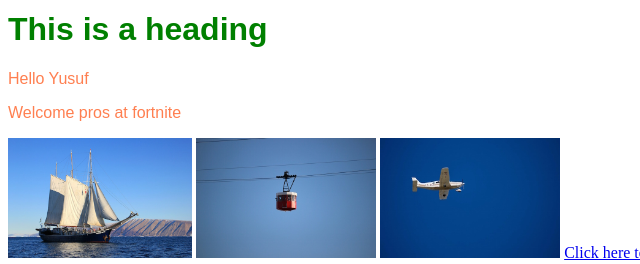
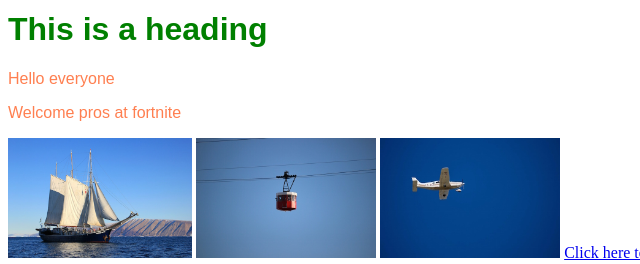
Before and after one commit to YusufIsmail-ux/CityFinder, a plain HTML site: page Yusuf -Web/index.html in a window 1280 px wide. Shown: the part 237-501 px from the top of the page, 0-640 px from the left. Drawn offline with Linux system fonts and the light colour scheme.

Commit message:
Revert "Update index.html"
This reverts commit 276abce69cbbd7b976b3cb04291b202c5bad38e7.

```diff
--- a/Yusuf -Web/index.html
+++ b/Yusuf -Web/index.html
@@ -10,7 +10,7 @@
         <h4>This is a heading</h4>
         <h5>This is a heading</h5>
         <h1>This is a heading</h1>
-        <p>Hello Yusuf</p>
+        <p>Hello everyone</p>
         <p>Welcome pros at fortnite</p>
         <a href="boat.html"><img src="images/boat.jpg" height="120"/><a/>
         <img src="images/cablecar.jpg" height="120" />
```
